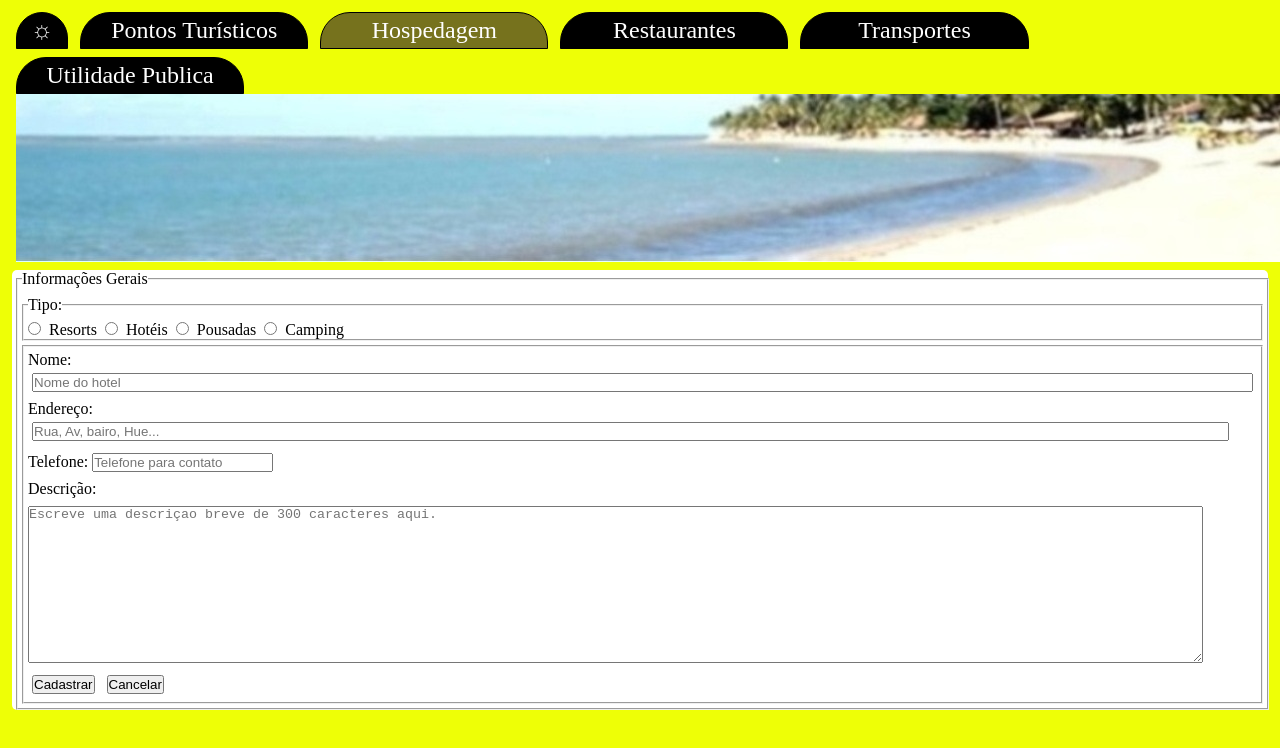
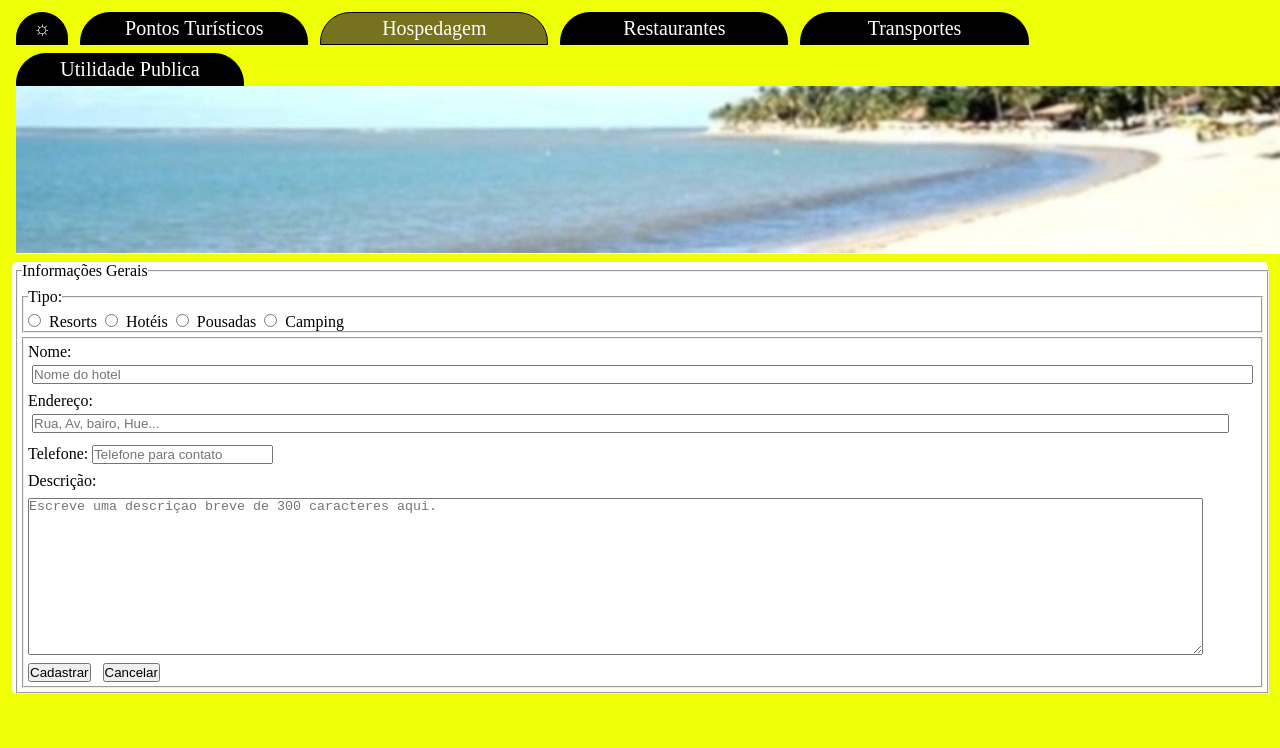
Before and after one commit to ceit-cabralia/cabralia-tour-admin, a plain HTML site: page html/hospedagem.html in a window 1280 px wide. Shown: the top 748 px of the page. Drawn offline with Linux system fonts and the light colour scheme.

Commit message:
Mudança dos ID's, para nomes mais claros, retirada de 4 px da fonte do menu para retirar bug de estrutura do menu relativo a barra de rolagem.

```diff
--- a/html/estilos/hospedagem.css
+++ b/html/estilos/hospedagem.css
@@ -8,7 +8,7 @@ color: #FFF;
 text-decoration: none;
 }
 .menu{
-font-size: 24px;
+font-size: 20px;
 background-color: #000;
 border: 1px black solid;
 display: inline-block;
@@ -21,33 +21,34 @@ border-bottom-right-radius: 0px;
 list-style: none;
 }
 #menu-home{
-    color: #000;
-    width: 4%;
+color: #000;
+width: 4%;
 border-top-left-radius: 30px;
 border-top-right-radius: 30px;
 border-bottom-left-radius: 0px;
 border-bottom-right-radius: 0px;
+}
+.menu:hover {
+background-color: #9d9d9d;
+border:1px solid #0a11b7;
 }
 #menu-hospedagem{
 background-color: #76721d;
 }
 body {
 background-color: #eeff06;}
+#lst-cadastro {
+background-color: rgba(236, 250, 57, 0)}
 
-.menu:hover {
-background-color: #9d9d9d;
-border:1px solid #0a11b7;
-}
-form {
+.form-class {
 background-color: #FFF;
 border-radius: 5px;}
 
-#lst-cadastro {
-background-color: rgba(236, 250, 57, 0)}
-.imghome {
+
+#img-home {
 margin-top: -12px;
 }
 
-textarea {
+#h-textarea {
 width: 95%;
 height: 20%;}
--- a/html/hospedagem.html
+++ b/html/hospedagem.html
@@ -24,25 +24,25 @@
 <div id="menu-utilidadepublica" class="menu"><a href="utilidadepublica.html"><li>Utilidade Publica    </li></a></div>
 
                                                                             </ul>
-    <figure id="imghome" class="imghome"><img src="../img/imghome.jpg"></figure>
-   <form action="huehuehue.php" method="post">
-    <fieldset id="informacoesgerais"><legend>Informações Gerais</legend>
-    <fieldset id="tipohospedagem"><legend>Tipo:</legend>
+    <figure id="img-home" class="imghome"><img src="../img/imghome.jpg"></figure>
+   <form class="form-class" method="post">
+    <fieldset id="fs-infog"><legend>Informações Gerais</legend>
+    <fieldset id="fs-tipohospedagem"><legend>Tipo:</legend>
     <input type="radio" name="btnradio" id="opc-resorts"/> Resorts
-    <input type="radio" name="btnradio" id="opc-resorts"/> Hotéis
-    <input type="radio" name="btnradio" id="opc-resorts"/> Pousadas
-    <input type="radio" name="btnradio" id="opc-resorts"/> Camping
+    <input type="radio" name="btnradio" id="opc-hoteis"/> Hotéis
+    <input type="radio" name="btnradio" id="opc-pousadas"/> Pousadas
+    <input type="radio" name="btnradio" id="opc-camping"/> Camping
 
      </fieldset>
-    <fieldset id="xxx">
-    <label for="xname1"> <p>Nome:<input type="text" name="nNome" id="xname1" placeholder="Nome do hotel" size="150"/></label></p>
-    <label for="endName1"> <p>Endereço:<input type="text" name="NameEnd" id="endName1" placeholder="Rua, Av, bairo, Hue..." size="147"/></label></p>
-    <label for="tel02name"> <p>Telefone:<input type="text" name="tel01Nome" id="tel02name" placeholder="Telefone para contato"/></label></p>
-  <label for="descricao-op"> <p>Descrição:</label></p>
- <textarea id="descricao-op" placeholder="Escreve uma descriçao breve de 300 caracteres aqui." maxlength="300"></textarea>
-<div id="botoes-form"><input id="btn-cadastro" type="button"  value="Cadastrar">
-   <input id="btn-cancelar" type="reset" value="Cancelar"> </div>
+    <fieldset id="h-fs">
+    <label for="h-nome"> <p>Nome:<input type="text" name="hnome" id="h-nome" placeholder="Nome do hotel" size="150"/></label></p>
+    <label for="h-endereço"> <p>Endereço:<input type="text" name="hendereço" id="h-endereço" placeholder="Rua, Av, bairo, Hue..." size="147"/></label></p>
+    <label for="h-tel"> <p>Telefone:<input type="text" name="htel" id="h-tel" placeholder="Telefone para contato"/></label></p>
+  <label for="h-textarea"> <p>Descrição:</p>
+ <textarea id="h-textarea" placeholder="Escreve uma descriçao breve de 300 caracteres aqui." maxlength="300"></textarea></label>
+<input id="btn-cadastro" type="button"  value="Cadastrar">
+   <input id="btn-cancelar" type="reset" value="Cancelar">
 
-       </fieldset>
+       </fieldset></fieldset>
         </form>
     </body></html>
```
